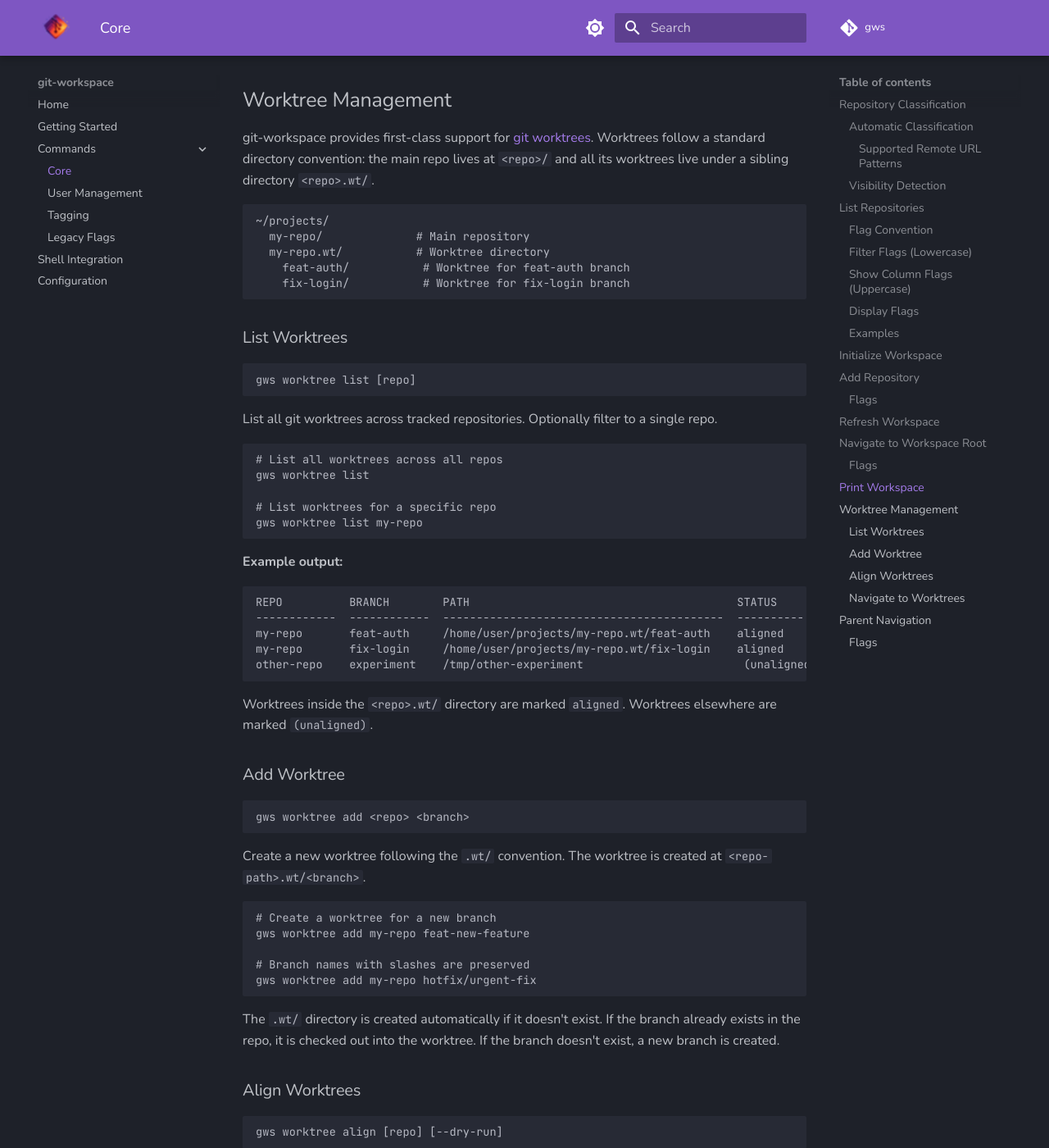
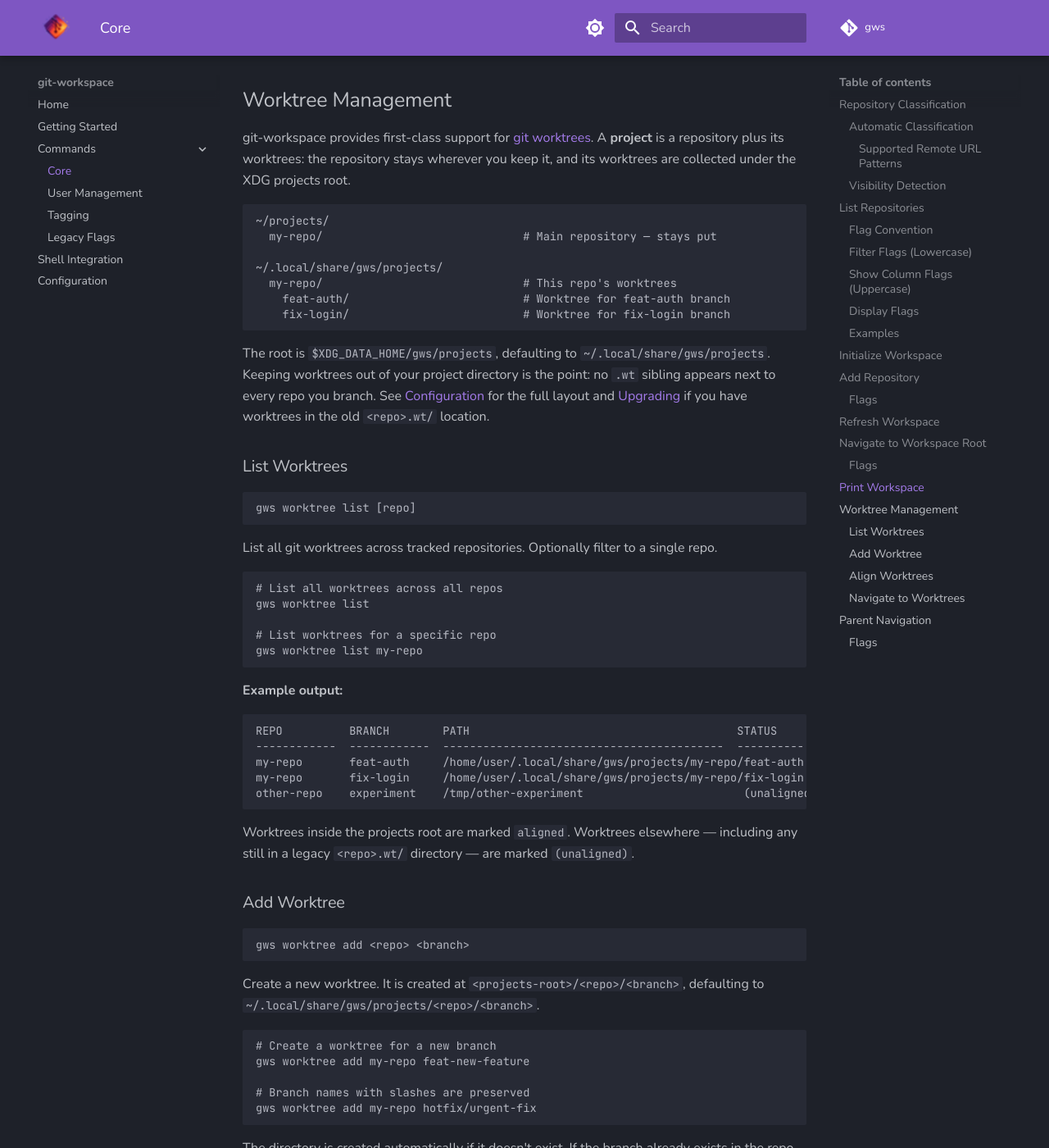
Before and after one commit to daileyo/gws, an MkDocs documentation site: the page built from docs/site/commands-core.md, in a window 1280 px wide and 1400 px high, scrolled down 9985 px. Shown: the whole window at 82% size. Built offline with MkDocs 1.6.1 and Material for MkDocs 9.7.7, drawn with Linux system fonts in a browser that asks for light colours; comment, search, counter and statistics services are not loaded; some of the changed text lies outside the part shown.

Commit message:
docs:       document the XDG layout and upgrade path
- document config and worktree locations with resolution order
- define a project as a repo plus its worktrees
- explain why Windows mimics XDG, citing git's own behavior
- note the MAX_PATH limit and how to work around it
- add an upgrade section covering migration and align
- retire stale ~/.gws and .wt paths across the docs and README

notes:

The upgrade section states the asymmetry plainly: config moves itself,
worktrees wait for align, because a worktree can hold uncommitted work.
It shows (unaligned) as the expected state after upgrading rather than an
error, since that is the one thing likely to look like a bug.

Every surviving .wt reference sits in the upgrade section or the sentence
pointing there, where naming the old layout is the point.

A draft said versions before 2.21 used the old paths. That was wrong:
2.21.0 shipped gws cd, and this work is not in it. Reworded to avoid
naming a release that is not yet known.

mkdocs build --strict passes, so the new cross-references resolve.

Related to T5.0 in Spec 23

Co-Authored-By: Claude Opus 5 <noreply@anthropic.com>
Claude-Session: https://claude.ai/code/session_01B7qR8gLFTtfbMvMdQexfdn

````diff
--- a/docs/site/commands-core.md
+++ b/docs/site/commands-core.md
@@ -285,7 +285,7 @@ Initialize a workspace by scanning a directory for git repositories. Defaults to
 - Recursively scans the directory for git repositories
 - Extracts repository metadata (name, path, remote URL)
 - Detects repository type and git user configuration
-- Saves the configuration to `~/.gws/config.json`
+- Saves the configuration to `~/.config/gws/config.json` (see [Configuration](configuration.md#file-locations))
 
 **Examples:**
 
@@ -436,15 +436,23 @@ cd "$(gws print-workspace)"
 
 ## Worktree Management
 
-git-workspace provides first-class support for [git worktrees](https://git-scm.com/docs/git-worktree). Worktrees follow a standard directory convention: the main repo lives at `<repo>/` and all its worktrees live under a sibling directory `<repo>.wt/`.
+git-workspace provides first-class support for [git worktrees](https://git-scm.com/docs/git-worktree). A **project** is a repository plus its worktrees: the repository stays wherever you keep it, and its worktrees are collected under the XDG projects root.
 
 ```
 ~/projects/
-  my-repo/              # Main repository
-  my-repo.wt/           # Worktree directory
-    feat-auth/           # Worktree for feat-auth branch
-    fix-login/           # Worktree for fix-login branch
+  my-repo/                              # Main repository — stays put
+
+~/.local/share/gws/projects/
+  my-repo/                              # This repo's worktrees
+    feat-auth/                          # Worktree for feat-auth branch
+    fix-login/                          # Worktree for fix-login branch
 ```
+
+The root is `$XDG_DATA_HOME/gws/projects`, defaulting to `~/.local/share/gws/projects`. Keeping
+worktrees out of your project directory is the point: no `.wt` sibling appears next to every
+repo you branch. See [Configuration](configuration.md#file-locations) for the full layout and
+[Upgrading](configuration.md#upgrading-from-earlier-versions) if you have worktrees in the old
+`<repo>.wt/` location.
 
 ### List Worktrees
 
@@ -467,12 +475,12 @@ gws worktree list my-repo
 ```
 REPO          BRANCH        PATH                                        STATUS
 ------------  ------------  ------------------------------------------  ----------
-my-repo       feat-auth     /home/user/projects/my-repo.wt/feat-auth    aligned
-my-repo       fix-login     /home/user/projects/my-repo.wt/fix-login    aligned
+my-repo       feat-auth     /home/user/.local/share/gws/projects/my-repo/feat-auth    aligned
+my-repo       fix-login     /home/user/.local/share/gws/projects/my-repo/fix-login    aligned
 other-repo    experiment    /tmp/other-experiment                        (unaligned)
 ```
 
-Worktrees inside the `<repo>.wt/` directory are marked `aligned`. Worktrees elsewhere are marked `(unaligned)`.
+Worktrees inside the projects root are marked `aligned`. Worktrees elsewhere — including any still in a legacy `<repo>.wt/` directory — are marked `(unaligned)`.
 
 ### Add Worktree
 
@@ -480,7 +488,7 @@ Worktrees inside the `<repo>.wt/` directory are marked `aligned`. Worktrees else
 gws worktree add <repo> <branch>
 ```
 
-Create a new worktree following the `.wt/` convention. The worktree is created at `<repo-path>.wt/<branch>`.
+Create a new worktree. It is created at `<projects-root>/<repo>/<branch>`, defaulting to `~/.local/share/gws/projects/<repo>/<branch>`.
 
 ```bash
 # Create a worktree for a new branch
@@ -490,7 +498,7 @@ gws worktree add my-repo feat-new-feature
 gws worktree add my-repo hotfix/urgent-fix
 ```
 
-The `.wt/` directory is created automatically if it doesn't exist. If the branch already exists in the repo, it is checked out into the worktree. If the branch doesn't exist, a new branch is created.
+The directory is created automatically if it doesn't exist. If the branch already exists in the repo, it is checked out into the worktree. If the branch doesn't exist, a new branch is created.
 
 ### Align Worktrees
 
@@ -498,7 +506,7 @@ The `.wt/` directory is created automatically if it doesn't exist. If the branch
 gws worktree align [repo] [--dry-run]
 ```
 
-Move all unaligned worktrees into the standard `<repo>.wt/` directory structure using `git worktree move` (requires Git 2.17+).
+Move all unaligned worktrees into the projects root using `git worktree move` (requires Git 2.17+). This is also how you migrate worktrees from the legacy `<repo>.wt/` layout.
 
 ```bash
 # Preview what would be moved
@@ -518,7 +526,7 @@ Dry run — no changes will be made:
 
 Would move [my-repo] experiment
   from: /tmp/my-experiment
-  to:   /home/user/projects/my-repo.wt/experiment
+  to:   /home/user/.local/share/gws/projects/my-repo/experiment
 
 Total: 1 worktree to align
 ```
@@ -550,9 +558,9 @@ When multiple worktrees match, an interactive selection list is displayed:
 ```
 Multiple worktrees match 'feat-*':
 
-  1) my-repo / feat-auth  /home/user/projects/my-repo.wt/feat-auth
-  2) my-repo / feat-new   /home/user/projects/my-repo.wt/feat-new
-  3) other-repo / feat-x  /home/user/projects/other-repo.wt/feat-x
+  1) my-repo / feat-auth  /home/user/.local/share/gws/projects/my-repo/feat-auth
+  2) my-repo / feat-new   /home/user/.local/share/gws/projects/my-repo/feat-new
+  3) other-repo / feat-x  /home/user/.local/share/gws/projects/other-repo/feat-x
 
 Select worktree [1-3]:
 ```
````
Also changed, not shown: README.md (+4 -1 lines), docs/site/configuration.md (+99 -6 lines), docs/site/getting-started.md (+1 -1 lines), docs/site/shell-integration.md (+1 -1 lines), docs/specs/23-spec-xdg-project-layout/23-proofs/23-task-05-proofs.md (added, +73 -0 lines), docs/specs/23-spec-xdg-project-layout/23-tasks-xdg-project-layout.md (+8 -8 lines).
